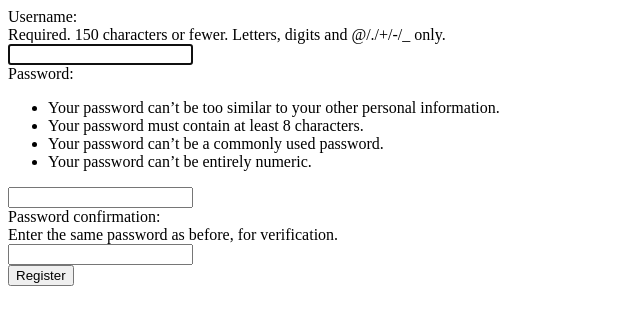
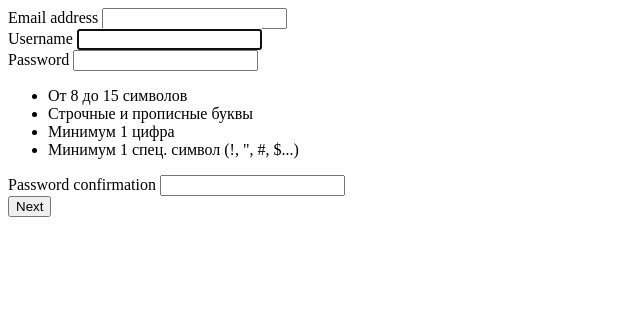
Before and after one commit to aleksirbee/authorization, a Django app: page /accounts/register/ in a window 1280 px wide. Shown: the top 325 px of the page, without its empty margins (0-640 px from the left). Run offline with Django 5.2, Linux system fonts and the light colour scheme.

Commit message:
Updating Registration page

```diff
--- /dev/null
+++ b/accounts/forms.py
@@ -0,0 +1,8 @@
+from django.contrib.auth.forms import UserCreationForm
+from django.contrib.auth.models import User
+
+
+class CreateUserForm(UserCreationForm):
+    class Meta:
+        model = User
+        fields = ['username', 'email', 'password1', 'password2']
--- a/accounts/templates/registration/register.html
+++ b/accounts/templates/registration/register.html
@@ -5,9 +5,43 @@
 
 <form action="{% url 'accounts:register' %}" method="post">
     {% csrf_token %}
-    {{ form.as_div}}
+    <!-- {{ form.as_div }} -->
 
-    <button name="sumbit">Register</button>
+    {{ form.email.label }}
+    {{ form.email }}<br>
+
+    {{ form.username.label }}
+    {{ form.username }}<br>
+
+    {{ form.password1.label }}
+    {{ form.password1 }}<br>
+
+    <ul id="password-requirements">
+        <li id="length" class="requirement">От 8 до 15 символов</li>
+        <li id="uppercase" class="requirement">Строчные и прописные буквы</li>
+        <li id="number" class="requirement">Минимум 1 цифра</li>
+        <li id="special" class="requirement">Минимум 1 спец. символ (!, ", #, $...)</li>
+    </ul>
+
+    {{ form.password2.label }}
+    {{ form.password2 }}<br>
+
+    <button name="sumbit">Next</button>
+    <a href="{% url 'autho_app:index' %}" style="text-decoration: none; color: #fff;">Go back</a>
 </form>
 
+
+    {% if form.errors %}
+        <ul>
+        {% for field in form %}
+            {% for error in field.errors %}
+            <li>{{ error }}</li>
+            {% endfor %}
+        {% endfor %}
+        {% for error in form.non_field_errors %}
+            <li>{{ error }}</li>
+        {% endfor %}
+        </ul>
+    {% endif %}
+
 {% endblock content %}
--- /dev/null
+++ b/accounts/validators.py
@@ -0,0 +1,34 @@
+import re
+from django.core.exceptions import ValidationError
+from django.utils.translation import gettext as _
+
+class CustomPasswordValidator:
+    def validate(self, password, user=None):
+        if len(password) < 8 or len(password) > 15: # password length
+            raise ValidationError(
+                "The password must be between 8 and 15 characters long.",
+            code='password_length',
+            )
+        if not re.search(r'[A-Z]', password): # password upper letter
+            raise ValidationError(
+                _("The password must contain at least one uppercase letter."),
+            code="password_no_apper",
+            )
+        if not re.search(r'[a-z]', password): # password lower letter
+            raise ValidationError(
+                _("The password must contain at least one lower letter."),
+            code="password_no_lower",
+            )
+        if not re.search(r'\d', password): # password contain number
+            raise ValidationError(
+                _("The password must contain at least one number."),
+            code="password_no_number"
+            )
+        if not re.search(r'[!@#$%^&*()<>?,./:;{}|]', password):
+            raise ValidationError(
+                _("The password must contain at least one special character.", password),
+            code="password_no_special",
+            )
+
+    def get_help_text(self):
+        return _("The password must be between 8 and 15 characters long and include at least one lowercase and one uppercase letter, one number, and one special character (!, @, #, $, ...).")
--- a/accounts/views.py
+++ b/accounts/views.py
@@ -2,13 +2,14 @@ from django.shortcuts import render, redirect
 from django.contrib.auth import login
 from django.contrib.auth.forms import UserCreationForm
 
+from .forms import CreateUserForm
+
 
 def register(request):
     if request.method != 'POST':
-        form = UserCreationForm()
+        form = CreateUserForm()
     else:
-        form = UserCreationForm(data=request.POST)
-
+        form = CreateUserForm(data=request.POST)
         if form.is_valid():
             new_user = form.save()
             login(request, new_user)
```
Also changed, not shown: autho_pr/settings.py (+17 -11 lines), accounts/templates/registration/authentication.html (renamed from autho_app/templates/autho_app/authentication.html), db.sqlite3, 1 other file.
